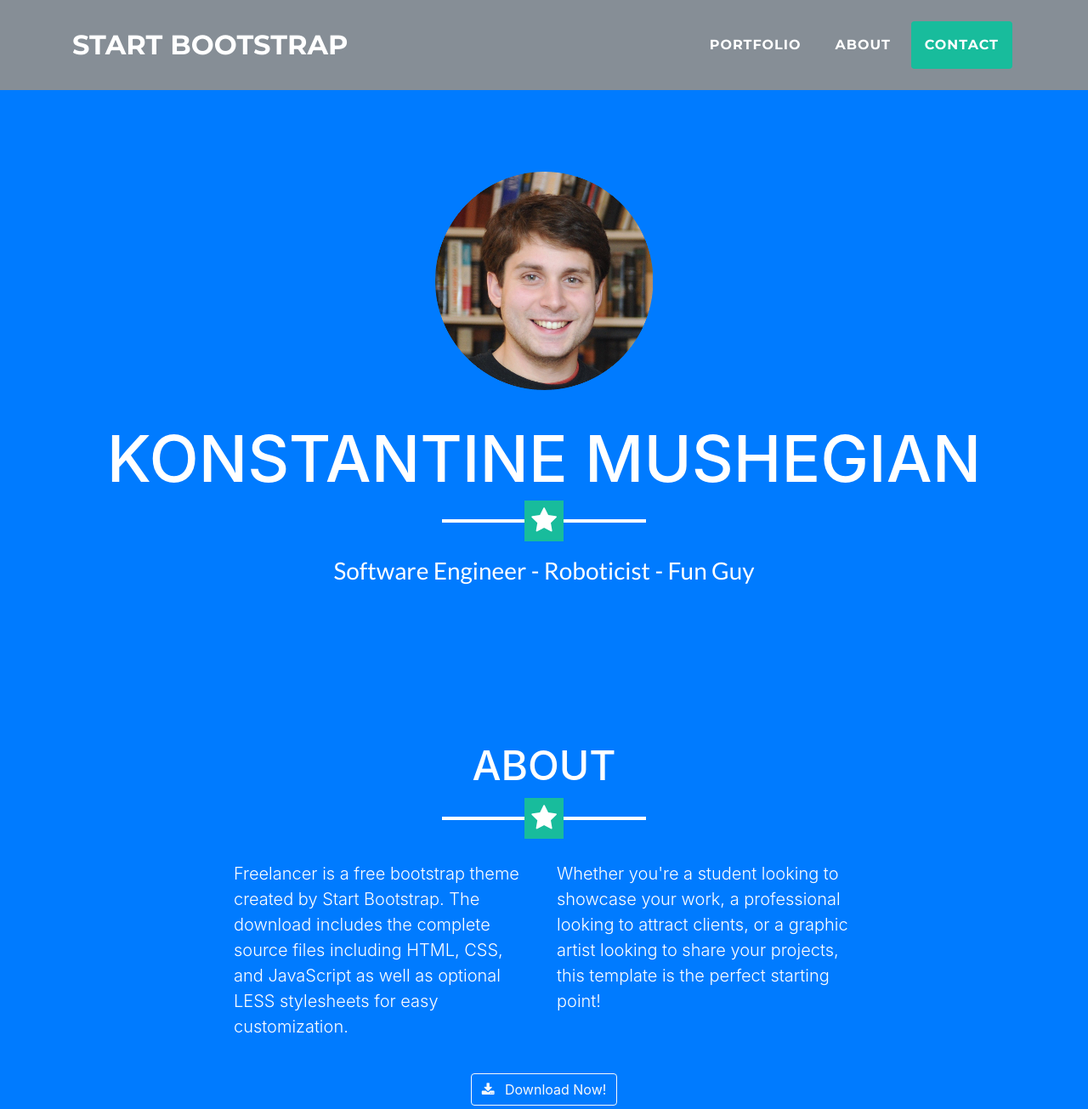
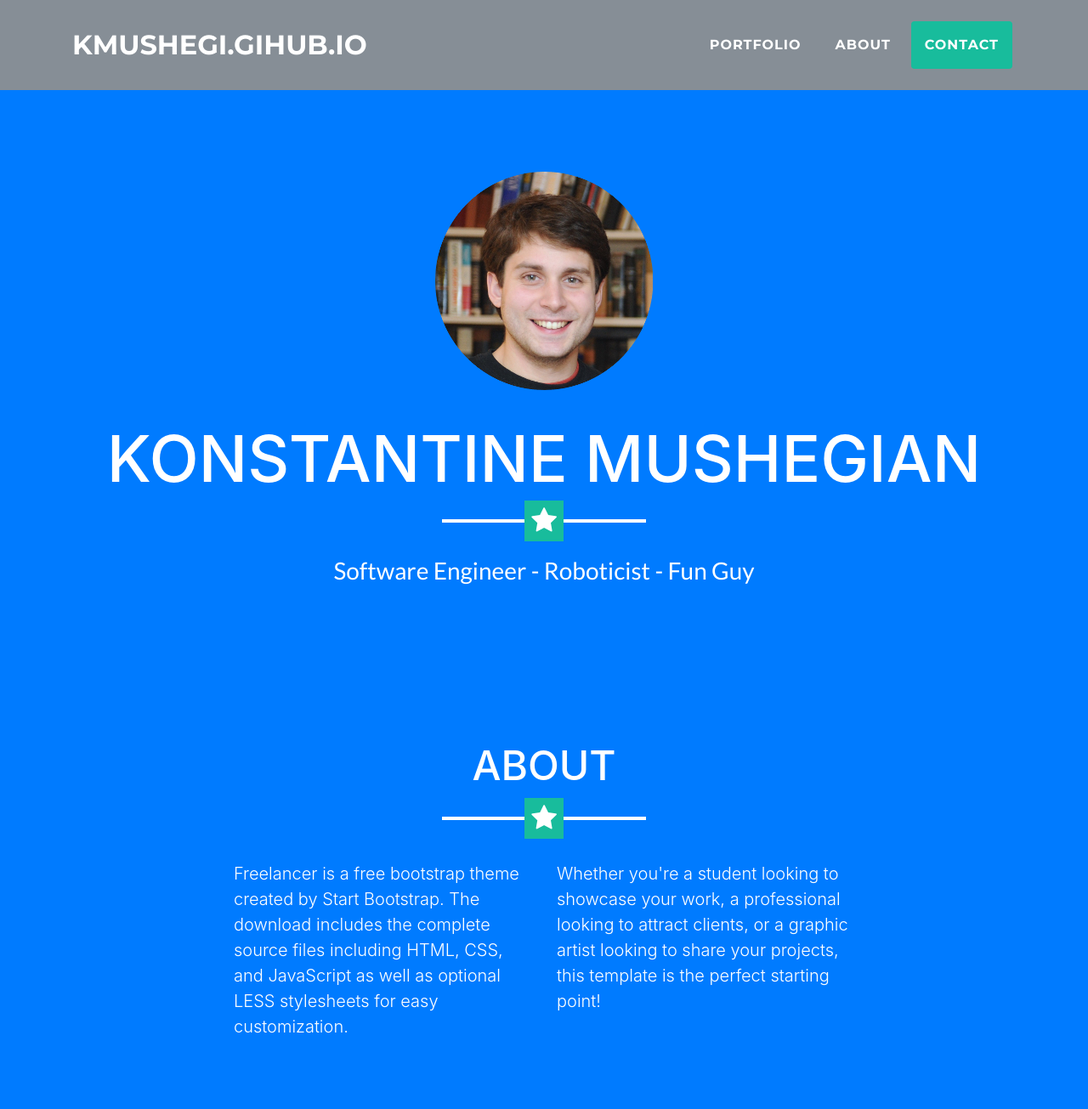
Before and after one commit to kmushegi/kmushegi.github.io, a website with bundled scripts: page index.html in a window 1280 px wide. Shown: the top 1305 px of the page at 85% size. Built offline with nearby package versions, Linux system fonts and the light colour scheme.

Commit message:
remove download

```diff
--- a/index.html
+++ b/index.html
@@ -31,7 +31,7 @@
     <!-- Navigation -->
     <nav class="navbar navbar-expand-lg bg-secondary fixed-top text-uppercase" id="mainNav">
       <div class="container">
-        <a class="navbar-brand js-scroll-trigger" href="#page-top">Start Bootstrap</a>
+        <a class="navbar-brand js-scroll-trigger" href="#page-top">kmushegi.gihub.io</a>
         <button class="navbar-toggler navbar-toggler-right text-uppercase bg-primary text-white rounded" type="button" data-toggle="collapse" data-target="#navbarResponsive" aria-controls="navbarResponsive" aria-expanded="false" aria-label="Toggle navigation">
           Menu
           <i class="fa fa-bars"></i>
@@ -74,12 +74,6 @@
           <div class="col-lg-4 mr-auto">
             <p class="lead">Whether you're a student looking to showcase your work, a professional looking to attract clients, or a graphic artist looking to share your projects, this template is the perfect starting point!</p>
           </div>
-        </div>
-        <div class="text-center mt-4">
-          <a class="btn btn-xl btn-outline-light" href="#">
-            <i class="fa fa-download mr-2"></i>
-            Download Now!
-          </a>
         </div>
       </div>
     </section>
```
